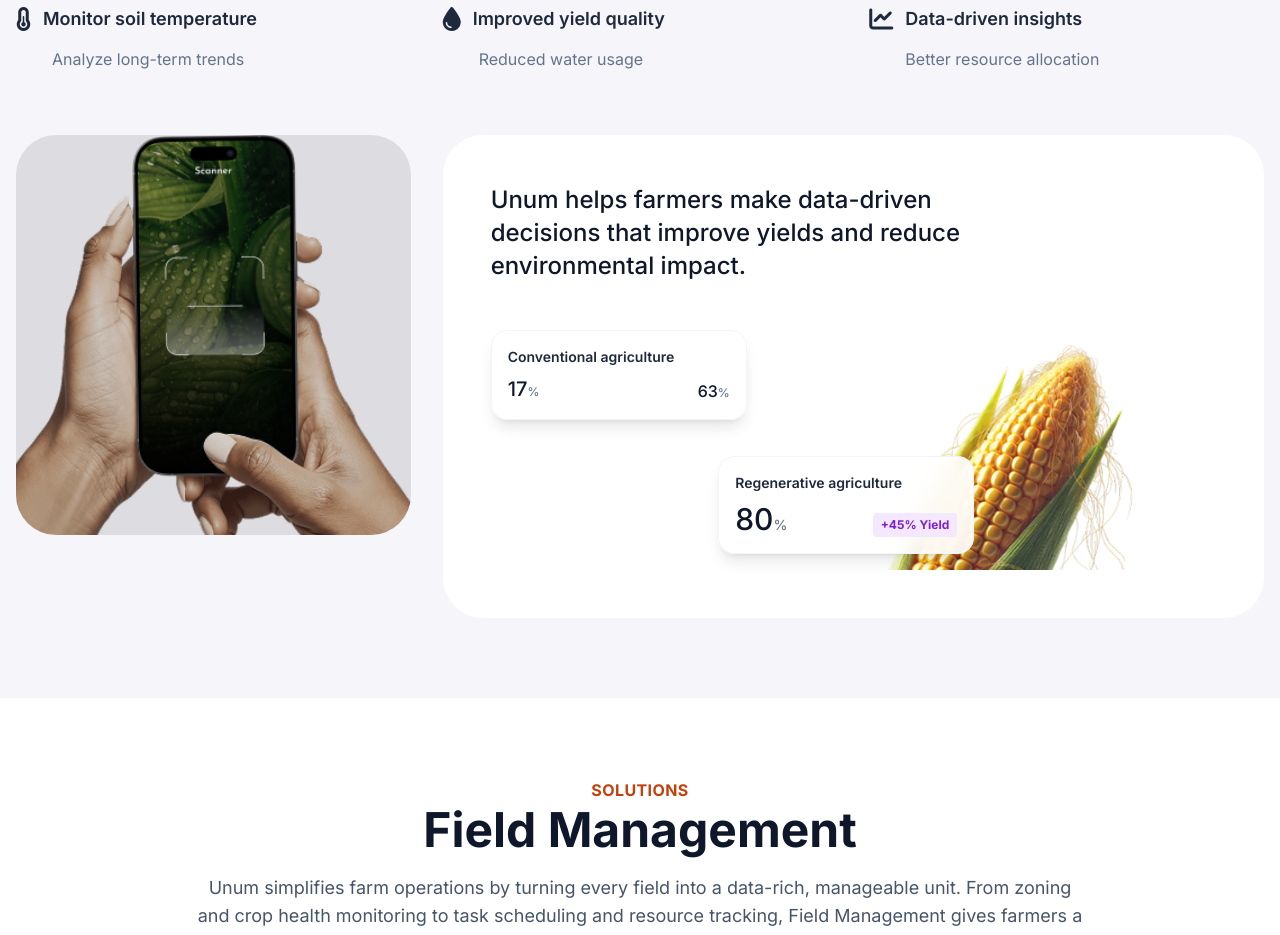
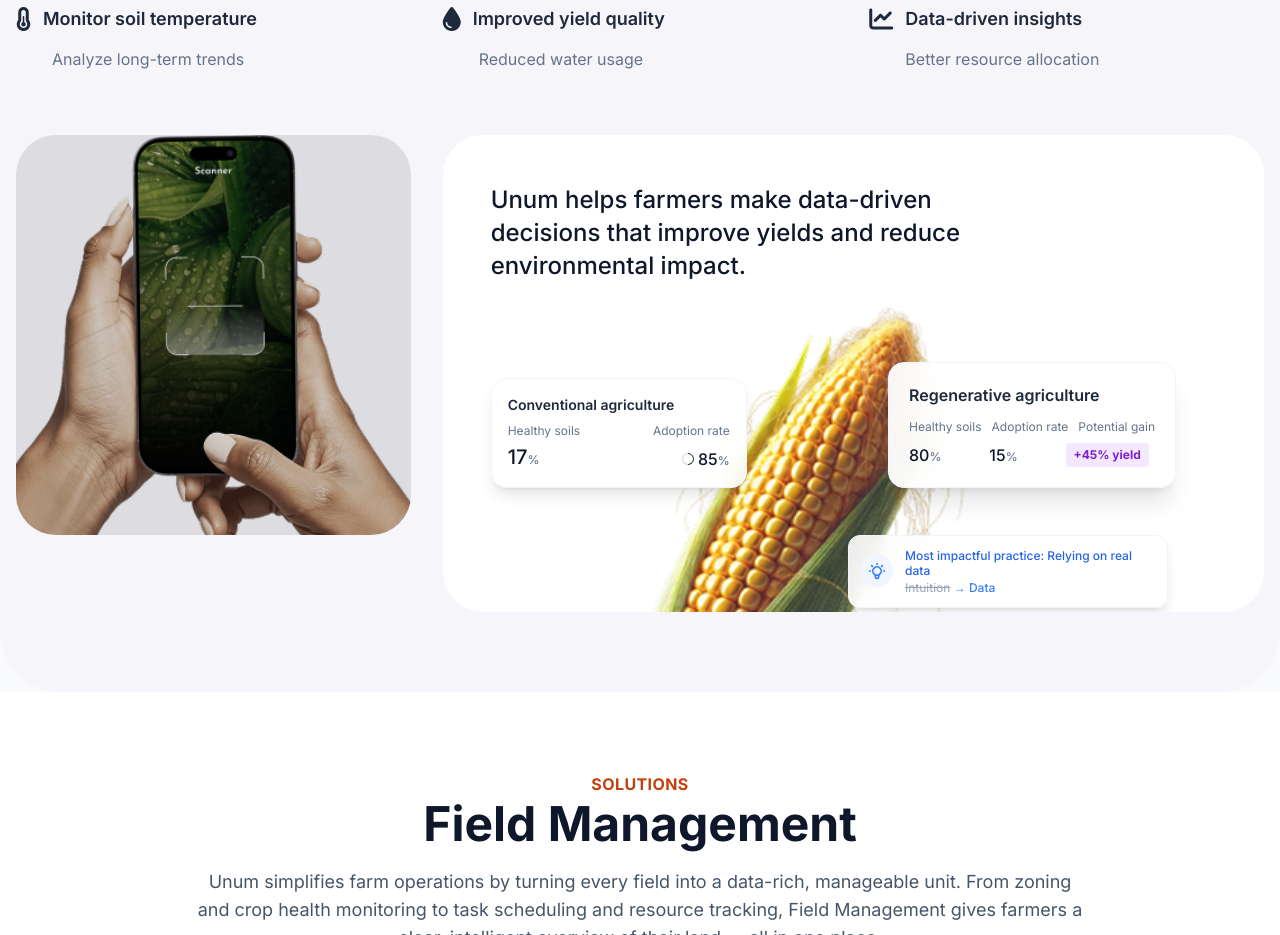
Before and after one commit to Khojee/unum_hackathon, a plain HTML site: page index.html in a window 1280 px wide. Shown: the part 6760-7695 px from the top of the page. Drawn offline with nearby package versions, Linux system fonts and the light colour scheme.

Commit message:
minor fixes on solution card

```diff
--- a/index.html
+++ b/index.html
@@ -752,34 +752,85 @@
               class="absolute inset-0 w-full h-full object-cover transition-transform duration-700 group-hover:scale-105">
             <div class="absolute inset-0 bg-black/10"></div>
           </div>
+          <!-- Right Card (Content + Graphics) -->
+          <div class="lg:col-span-2 bg-white rounded-[2.5rem] p-8 md:p-12 relative overflow-hidden flex flex-col">
+            <div class="z-10 max-w-lg mb-8">
+              <h2 class="text-2xl font-medium text-slate-900 leading-snug">
+                Unum helps farmers make data-driven decisions that improve yields and reduce environmental
+                impact.
+              </h2>
+            </div>
+
+            <!-- Corn Image Background/Placement -->
+            <div class="flex-1 relative min-h-[250px]">
+              <!-- Corn Image Placeholder -->
+              <img src="images/corn1.png" alt="Corn"
+                class="absolute right-[150px] bottom-[-250px] w-3/4 h-auto object-cover rounded-tl-[100px] opacity-90">
+
+              <!-- Floating Data Cards -->
+
+              <!-- Card 1: Conventional -->
               <div
-            class="lg:col-span-2 bg-white rounded-[2.5rem] p-8 md:p-12 relative overflow-hidden flex flex-col justify-between min-h-[400px]">
-            <h2 class="text-2xl font-medium text-slate-900 leading-snug max-w-lg z-10">
-              Unum helps farmers make data-driven decisions that improve yields and reduce environmental impact.
-            </h2>
-            <div class="relative h-64 mt-8">
-              <img src="images/corn_true.png" alt="Corn"
-                class="absolute bottom-0 right-0 h-full object-contain opacity-90">
-              <!-- Floating Stats -->
-              <div
-                class="absolute top-4 left-0 bg-white/90 backdrop-blur-md p-4 rounded-2xl shadow-lg border border-slate-100 w-64">
-                <h4 class="font-semibold text-slate-800 text-sm mb-2">Conventional agriculture</h4>
+                class="absolute left-0 top-16 bg-white/90 backdrop-blur-md p-4 rounded-2xl shadow-lg border border-slate-100 w-64 transform -rotate-0">
+                <h4 class="font-semibold text-slate-800 mb-2 text-sm">Conventional agriculture</h4>
+                <div class="flex justify-between text-xs mb-1">
+                  <span class="text-slate-500">Healthy soils</span>
+                  <span class="text-slate-500">Adoption rate</span>
+                </div>
                 <div class="flex justify-between items-end">
                   <span class="text-xl font-medium text-slate-900">17<span
                       class="text-xs text-slate-500">%</span></span>
-                  <span class="text-base font-medium text-slate-900">63<span
+                  <div class="flex items-center gap-1">
+                    <div
+                      class="w-3 h-3 rounded-full border border-slate-300 border-t-slate-800 border-r-slate-800 transform rotate-45">
+                    </div>
+                    <span class="text-base font-medium text-slate-900">85<span
                         class="text-xs text-slate-500">%</span></span>
                   </div>
                 </div>
+              </div>
+
+              <!-- Card 2: Organic -->
               <div
-                class="absolute bottom-4 right-1/3 bg-white/90 backdrop-blur-md p-4 rounded-2xl shadow-lg border border-slate-100 w-64 z-20">
-                <h4 class="font-semibold text-slate-800 text-sm mb-2">Regenerative agriculture</h4>
-                <div class="flex justify-between items-end">
-                  <span class="text-3xl font-medium text-slate-900">80<span
-                      class="text-sm text-slate-500">%</span></span>
-                  <span class="bg-purple-100 text-purple-700 px-2 py-1 rounded text-xs font-bold">+45% Yield</span>
+                class="absolute right-10 top-12 bg-white/95 backdrop-blur-md p-5 rounded-2xl shadow-xl border border-slate-100 w-72 z-20 transform -rotate-0">
+                <h4 class="font-semibold text-slate-800 mb-3">Regenerative agriculture</h4>
+                <div class="flex justify-between text-xs mb-2">
+                  <span class="text-slate-500">Healthy soils</span>
+                  <span class="text-slate-500">Adoption rate</span>
+                  <span class="text-slate-500">Potential gain</span>
+                </div>
+                <div class="flex items-center gap-12">
+                  <div class="flex items-center gap-1">
+                    <span class="text-base font-medium text-slate-900">80<span
+                        class="text-xs text-slate-500">%</span></span>
+                  </div>
+                  <div class="flex items-center gap-1">
+                    <span class="text-base font-medium text-slate-900">15<span
+                        class="text-xs text-slate-500">%</span></span>
+                  </div>
+                  <span class="bg-purple-100 text-purple-700 px-2 py-1 rounded text-xs font-bold">+45% yield</span>
                 </div>
               </div>
+            </div>
+
+            <!-- Card 3: Tip -->
+            <div
+              class="absolute right-24 bottom-1 bg-white/90 backdrop-blur-md p-3 rounded-xl shadow-lg border border-slate-100 flex items-center gap-3 max-w-xs z-20">
+              <div class="w-8 h-8 bg-blue-50 rounded-full flex items-center justify-center text-blue-500 shrink-0">
+                <svg class="w-5 h-5" fill="none" stroke="currentColor" viewBox="0 0 24 24">
+                  <path stroke-linecap="round" stroke-linejoin="round" stroke-width="2"
+                    d="M9.663 17h4.673M12 3v1m6.364 1.636l-.707.707M21 12h-1M4 12H3m3.343-5.657l-.707-.707m2.828 9.9a5 5 0 117.072 0l-.548.547A3.374 3.374 0 0014 18.469V19a2 2 0 11-4 0v-.531c0-.895-.356-1.754-.988-2.386l-.548-.547z">
+                  </path>
+                </svg>
+              </div>
+              <div class="text-xs leading-tight">
+                <p class="text-blue-600 font-medium mb-0.5">Most impactful practice: Relying on real data</p>
+                <p class="text-slate-400"><span class="line-through decoration-slate-400">Intuition</span>
+                  <span class="text-blue-500 font-medium">→ Data</span>
+                </p>
+              </div>
+            </div>
+
           </div>
         </div>
       </div>
@@ -859,11 +910,9 @@
                   <span class="px-3 py-1 rounded-full bg-gray-100 text-green-600 text-sm font-medium">Computer
                     Vision</span>
                   <span class="px-3 py-1 rounded-full bg-gray-100 text-green-600 text-sm font-medium">ML</span>
-                    <span
-                      class="px-3 py-1 rounded-full bg-gray-100 text-green-600 text-sm font-medium">Geospatial</span>
+                  <span class="px-3 py-1 rounded-full bg-gray-100 text-green-600 text-sm font-medium">Geospatial</span>
                   <span class="px-3 py-1 rounded-full bg-gray-100 text-green-600 text-sm font-medium">OpenCV</span>
-                    <span
-                      class="px-3 py-1 rounded-full bg-gray-100 text-green-600 text-sm font-medium">TensorFlow</span>
+                  <span class="px-3 py-1 rounded-full bg-gray-100 text-green-600 text-sm font-medium">TensorFlow</span>
                 </div>
               </div>
               <div class="flex items-center justify-center">
@@ -902,8 +951,7 @@
                     engineering</span>
                   <span class="px-3 py-1 rounded-full bg-gray-100 text-green-600 text-sm font-medium">QA
                     automation</span>
-                    <span
-                      class="px-3 py-1 rounded-full bg-gray-100 text-green-600 text-sm font-medium">TailwindCSS</span>
+                  <span class="px-3 py-1 rounded-full bg-gray-100 text-green-600 text-sm font-medium">TailwindCSS</span>
                   <span class="px-3 py-1 rounded-full bg-gray-100 text-green-600 text-sm font-medium">Mobile
                     dev</span>
                 </div>
@@ -987,8 +1035,7 @@
                     Architecture</span>
                   <span class="px-3 py-1 rounded-full bg-gray-100 text-green-600 text-sm font-medium">Security</span>
                   <span class="px-3 py-1 rounded-full bg-gray-100 text-green-600 text-sm font-medium">Docker</span>
-                    <span
-                      class="px-3 py-1 rounded-full bg-gray-100 text-green-600 text-sm font-medium">PostgreSQL</span>
+                  <span class="px-3 py-1 rounded-full bg-gray-100 text-green-600 text-sm font-medium">PostgreSQL</span>
                 </div>
               </div>
               <div class="flex items-center justify-center">
@@ -1031,8 +1078,7 @@
                     strategy</span>
                   <span class="px-3 py-1 rounded-full bg-gray-100 text-green-600 text-sm font-medium">Data
                     modeling</span>
-                    <span
-                      class="px-3 py-1 rounded-full bg-gray-100 text-green-600 text-sm font-medium">PostgreSQL</span>
+                  <span class="px-3 py-1 rounded-full bg-gray-100 text-green-600 text-sm font-medium">PostgreSQL</span>
                   <span class="px-3 py-1 rounded-full bg-gray-100 text-green-600 text-sm font-medium">Airflow</span>
                 </div>
               </div>
```
Lines whose indentation alone changed are shown as unchanged.
